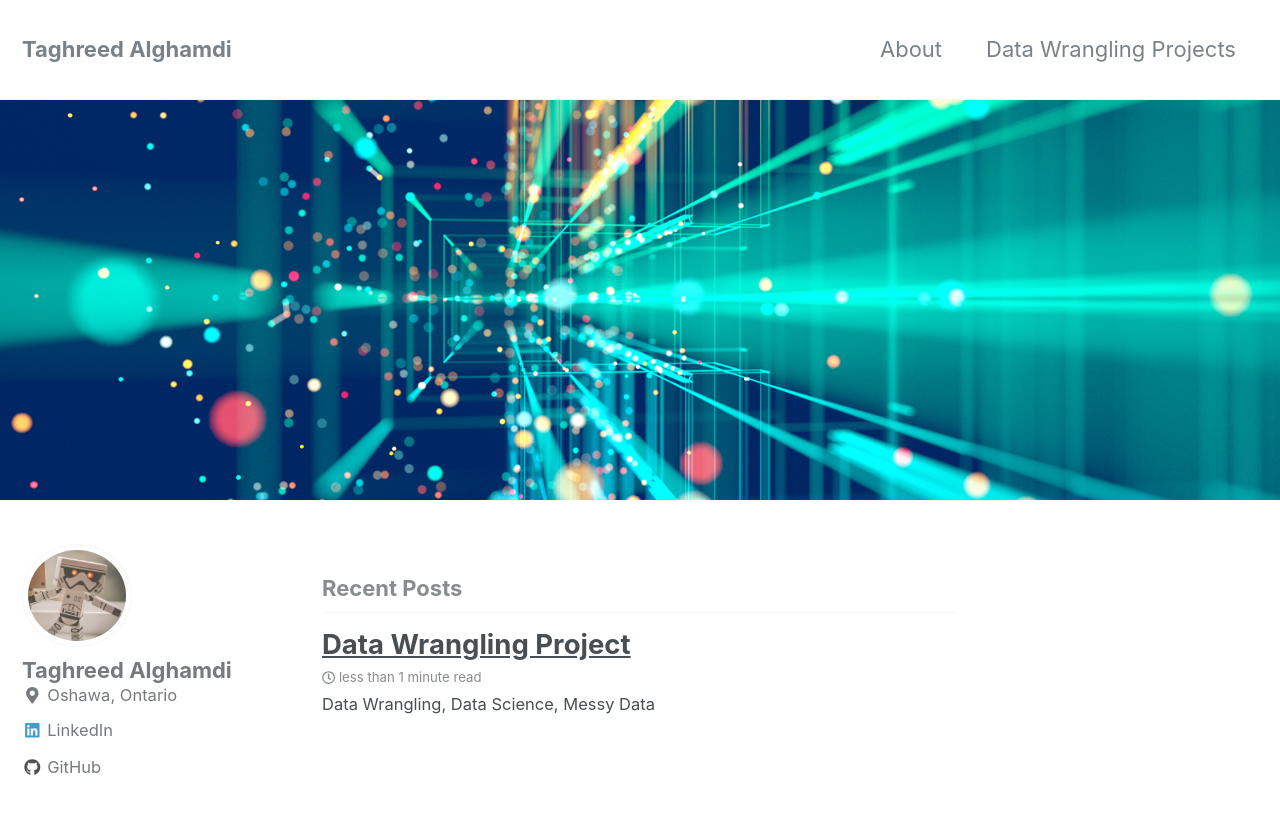
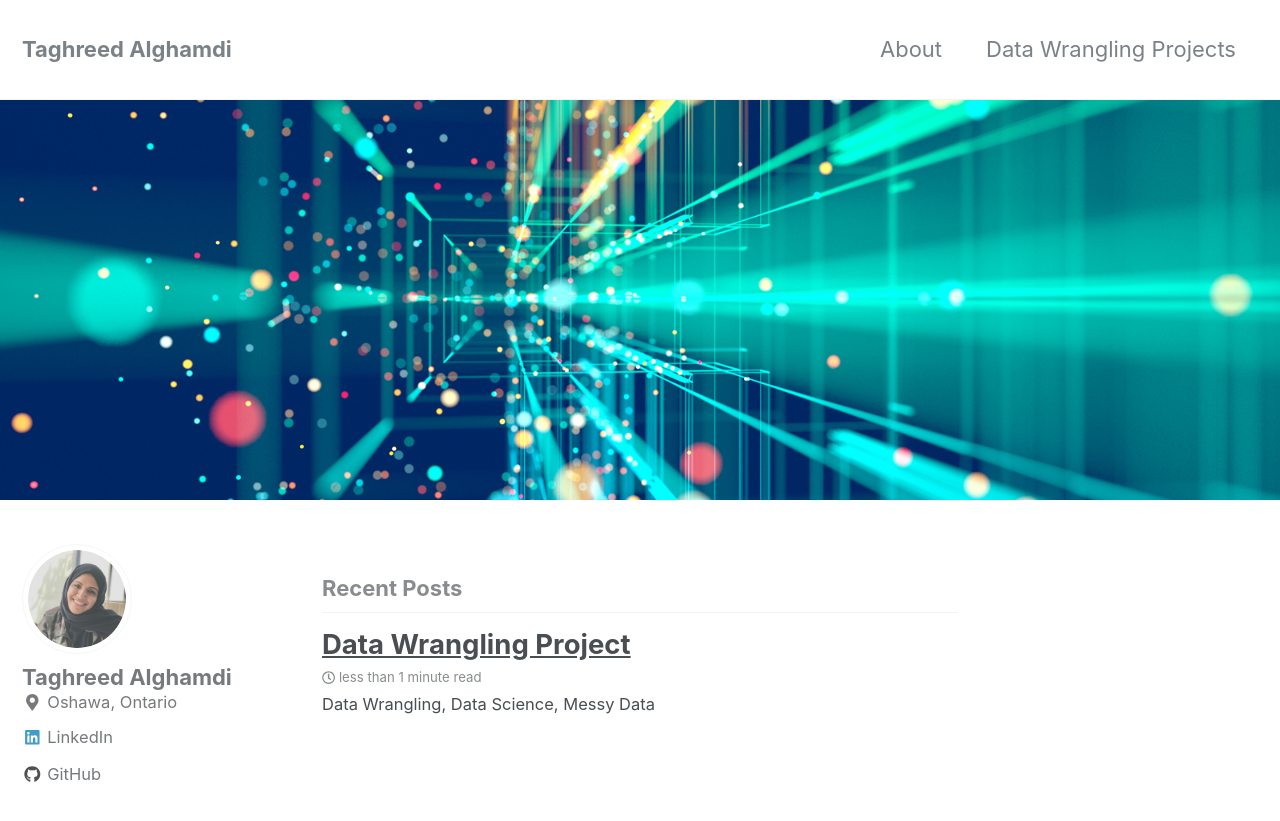
Before and after one commit to TaghreedAlghamdi/TaghreedAlghamdi.github.io, a Jekyll site: the page built from index.html, in a window 1280 px wide and 900 px high. Shown: the top 821 px of the window. Built offline with Jekyll 4.4.1, drawn with Linux system fonts in a browser that asks for light colours; nearby versions of some CDN libraries; the list of posts is cut into pages by our own code.

Commit message:
third changes

```diff
--- a/_config.yml
+++ b/_config.yml
@@ -85,7 +85,7 @@
 # Site Author
 author:
   name             : "Taghreed Alghamdi"
-  avatar           : "/images/bio-pic-2.jpg" # path of avatar image, e.g. "/assets/images/bio-photo.jpg"
+  avatar           : "/images/bio-pic-2.png" # path of avatar image, e.g. "/assets/images/bio-photo.jpg"
   bio              : #"Taghreed Alghamdi Portfolio"
   location         : "Oshawa, Ontario"
   email            :
```
